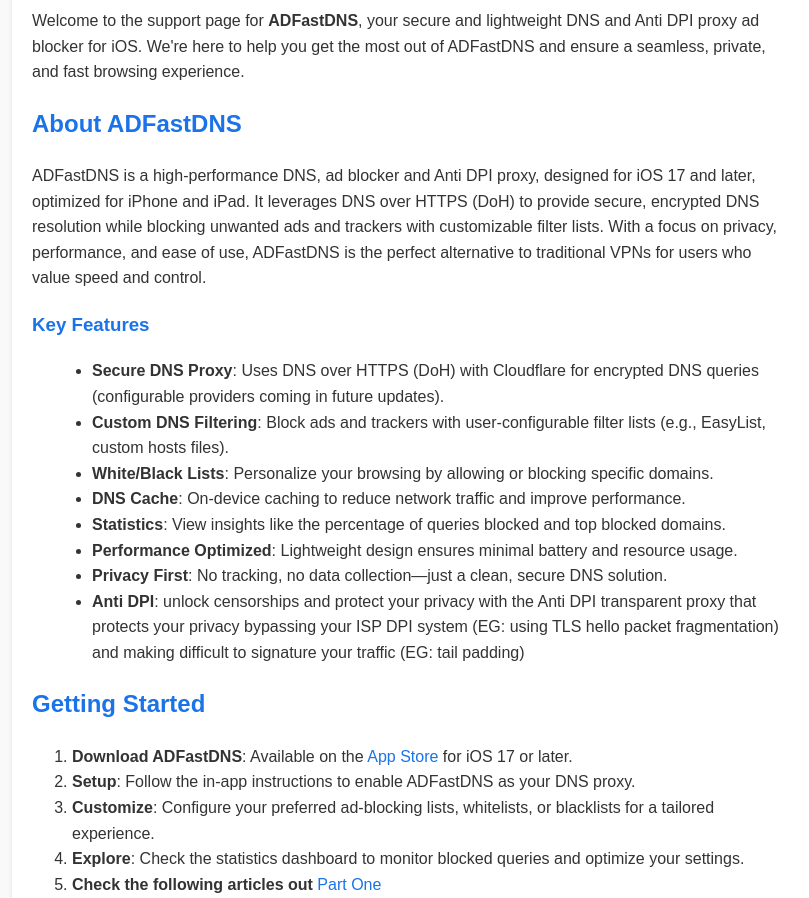
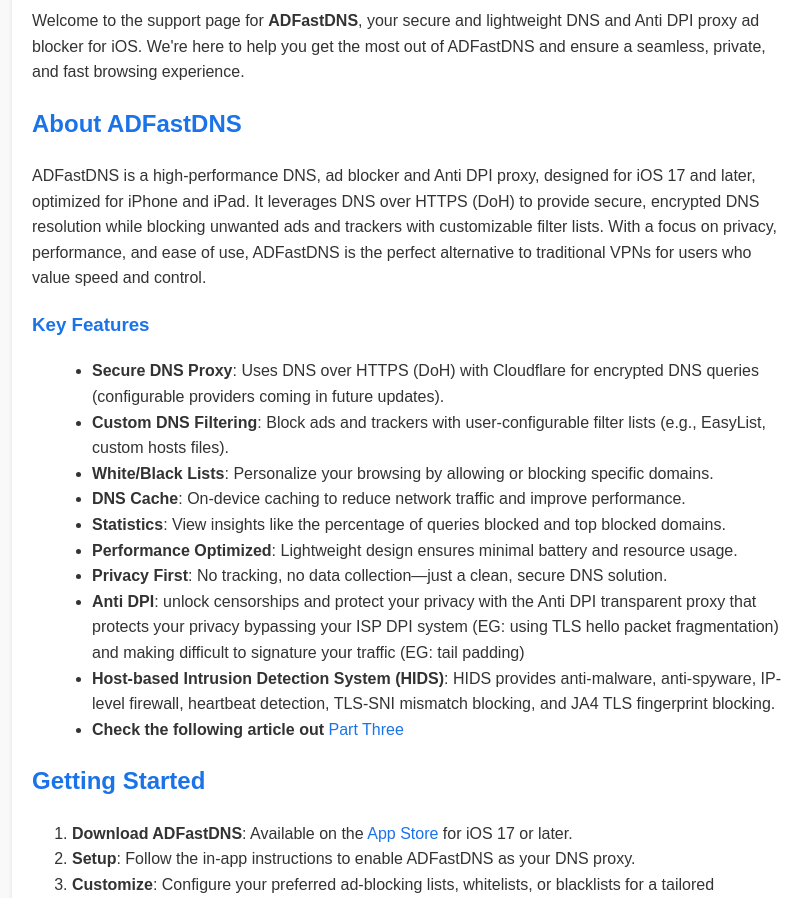
Before and after one commit to Nymohhh77/ADFastDNS_public, a plain HTML site: page index.html in a window 1280 px wide. Shown: the part 126-1024 px from the top of the page, without its empty margins (228-1037 px from the left). Drawn offline with Linux system fonts and the light colour scheme.

Commit message:
Added version 3.0 features

```diff
--- a/index.html
+++ b/index.html
@@ -67,6 +67,9 @@
             <li><strong>Performance Optimized</strong>: Lightweight design ensures minimal battery and resource usage.</li>
             <li><strong>Privacy First</strong>: No tracking, no data collection—just a clean, secure DNS solution.</li>
             <li><strong>Anti DPI</strong>: unlock censorships and protect your privacy with the Anti DPI transparent proxy that protects your privacy bypassing your ISP DPI system (EG: using TLS hello packet fragmentation) and making difficult to signature your traffic (EG: tail padding)</li>
+            <li><strong>Host-based Intrusion Detection System (HIDS)</strong>: HIDS provides anti-malware, anti-spyware, IP-level firewall, heartbeat detection, TLS-SNI mismatch blocking, and JA4 TLS fingerprint blocking.</li>
+
+            <li><strong>Check the following article out</strong> <a href="https://medium.com/@csocks/adfastdns-there-and-then-part-3-the-evolution-d725600d6c9d"> Part Three </a></li>
         </ul>
 
         <h2>Getting Started</h2>
```
